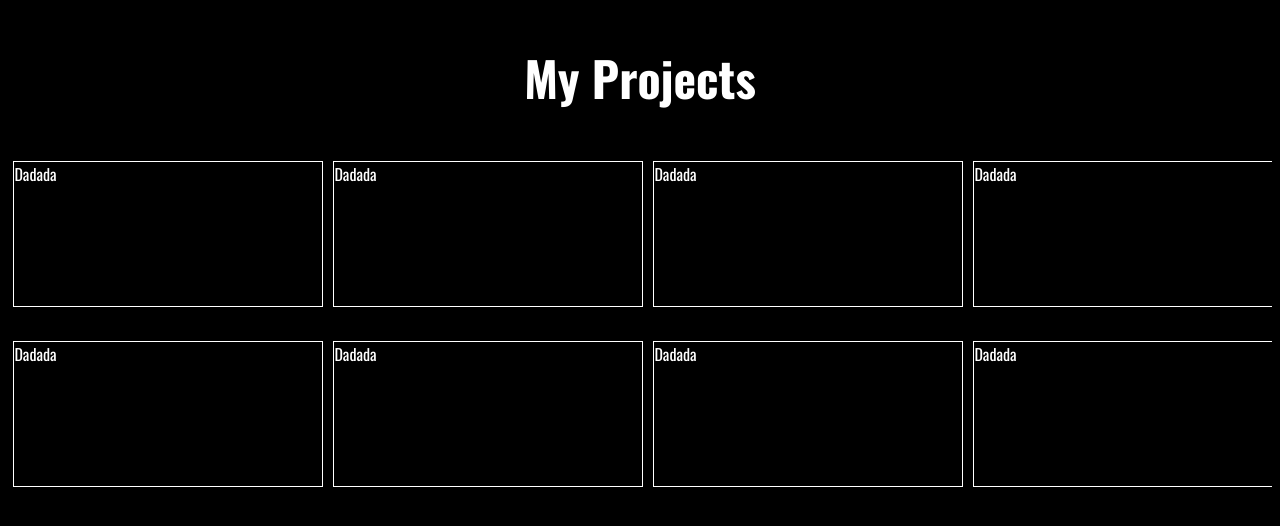
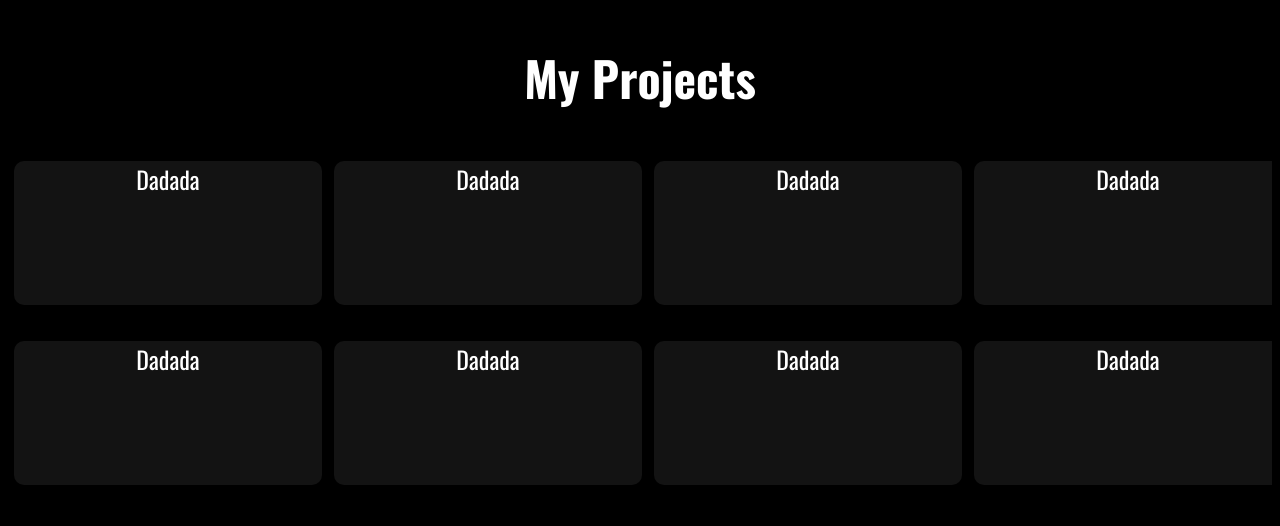
Before and after one commit to KopnickyDavid/personalwebsite, a React (Create React App) app: page / in a window 1280 px wide. Shown: the part 1008-1534 px from the top of the page. Built offline with nearby package versions, Linux system fonts and the light colour scheme.

Commit message:
more projects css

```diff
--- a/src/App.css
+++ b/src/App.css
@@ -85,6 +85,12 @@ color: white;
 height: 40%;
 width: 24%;
 min-width: 24%;
-border: 1px solid white ;
 margin-top: 1rem;
+text-align: center;
+border-radius: 10px;
+background-color: rgb(19, 19, 19);
 }
+.project-title {
+  background-color: transparent;
+  font-size: 1.5rem;
+}
--- a/src/App.js
+++ b/src/App.js
@@ -5,7 +5,7 @@ import projectlist from './projects.json';
 function App() {
   const list = projectlist.map((data, index) => (
     <div className='project' key={index}>
-      {data.title}
+    <span className='project-title'> {data.title} </span>
     </div>
   ));
 
@@ -14,7 +14,7 @@ function App() {
       <div className='mainpage'>
         <div className='title'>Hello, I'm David</div>
         <div className='undertitle'>I'm a Student With a Passion for Programming</div>
-        <button onClick={() => window.open('https://github.com', '_blank')}>GitHub</button>
+        <button onClick={() => window.open('https://github.com/KopnickyDavid', '_blank')}>GitHub</button>
       </div>
       <div className='projects'>
         <h1>My Projects</h1>
```
